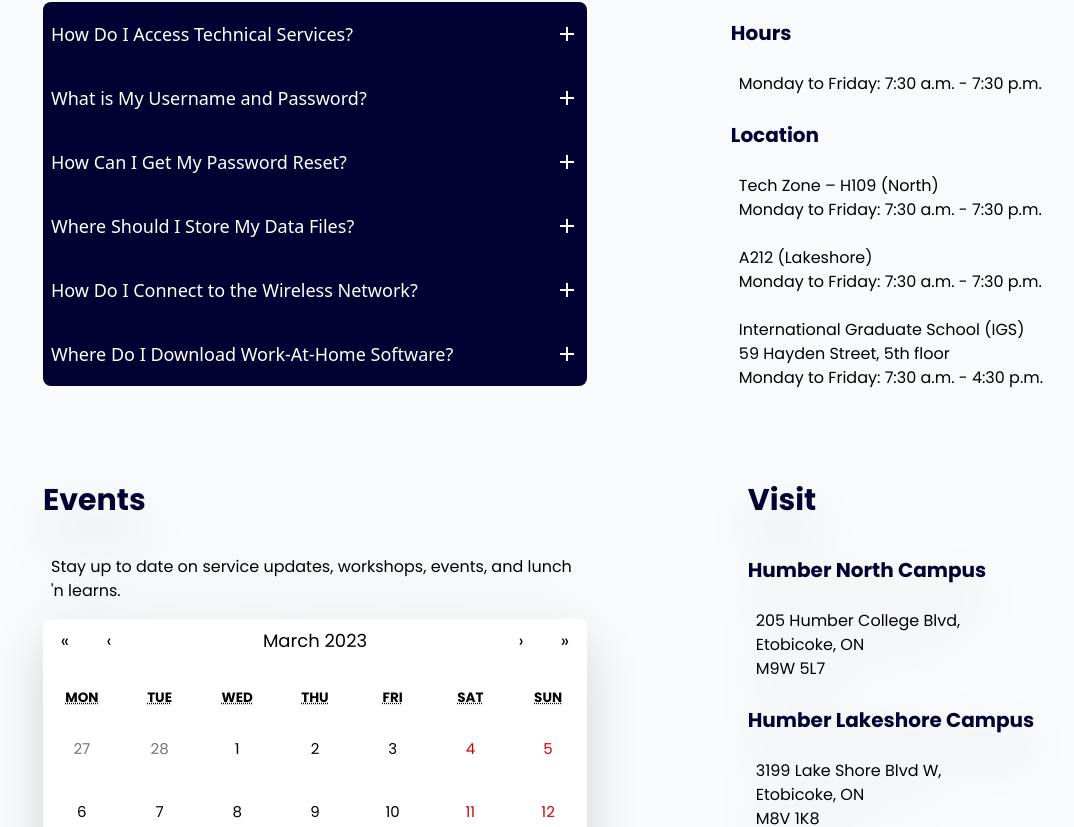
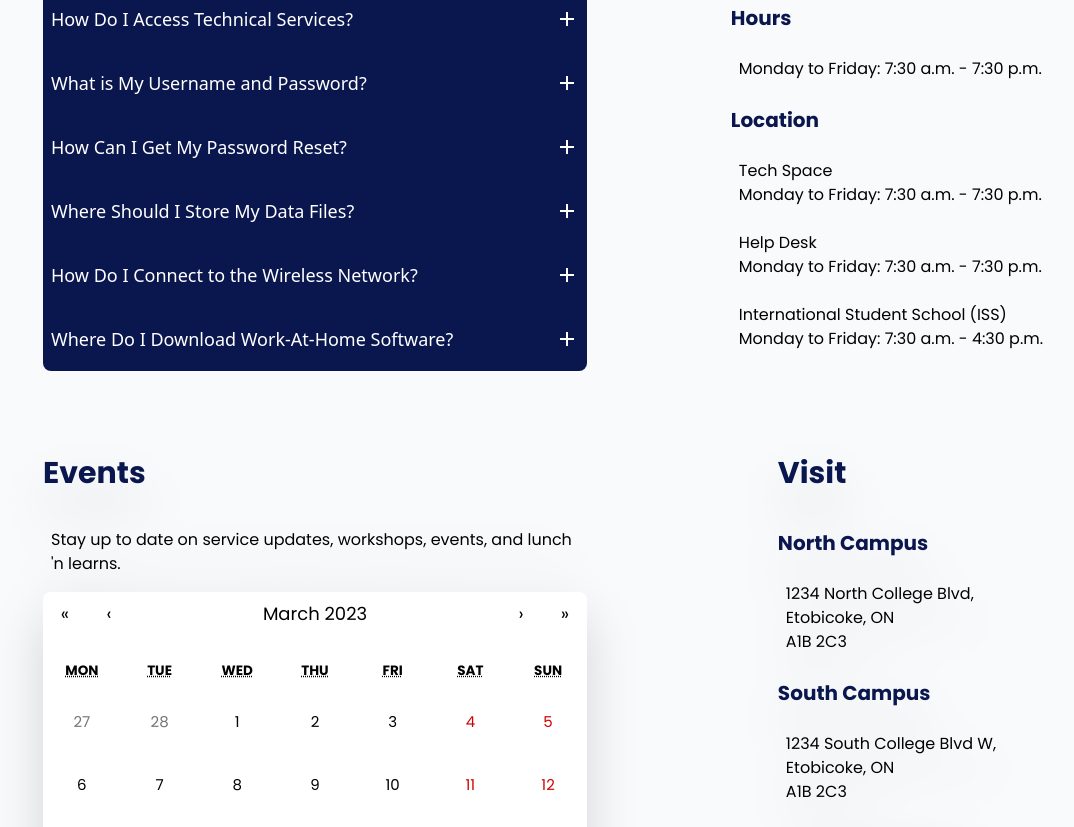
Before and after one commit to GeorgeCiesinski/college-website, a React (Vite) app: page / in a window 1280 px wide. Shown: the part 1571-2398 px from the top of the page, without its empty margins (37-1111 px from the left). Built offline with nearby package versions, Linux system fonts and the light colour scheme.

Commit message:
Removed Copyright Branding

```diff
--- a/src/components/calendar.jsx
+++ b/src/components/calendar.jsx
@@ -24,10 +24,10 @@
       <div className='flex justify-center w-full sm:w-1/2 p-4'>
         <div>
           <h1 className={`${styles.heading1}`}>Visit</h1>
-          <h2 className={`${styles.heading2}`}>Humber North Campus</h2>
+          <h2 className={`${styles.heading2}`}>North Campus</h2>
           <p className='p-2 whitespace-pre-line font-poppins'>{visitInfo.north}</p>
-          <h2 className={`${styles.heading2}`}>Humber Lakeshore Campus</h2>
-          <p className='p-2 whitespace-pre-line font-poppins'>{visitInfo.lake}</p>
+          <h2 className={`${styles.heading2}`}>South Campus</h2>
+          <p className='p-2 whitespace-pre-line font-poppins'>{visitInfo.south}</p>
           <div className={`${styles.flexCenter} my-6`}>
             <button className='flex flex-col justify-center items-center p-4 bg-primary2 font-bold rounded-lg drop-shadow-xl hover:scale-110 w-[150px] h-[75px]'>
               <Icon
--- a/src/components/footer.jsx
+++ b/src/components/footer.jsx
@@ -45,7 +45,7 @@
       </div>
 
       <div className='flex justify-center py-2'>
-        <p>&copy; 2023 Humber College</p>
+        <p>&copy; 2023 College</p>
       </div>
 
     </div>
--- a/src/components/navbar.jsx
+++ b/src/components/navbar.jsx
@@ -13,8 +13,8 @@
     return (
         <nav className='w-full flex flex-wrap py-2 justify-between items-center navbar'>
 
-            <div className='flex justify-between space-x-2 items-center w-[140px] text-[25px] mr-4'>
-                <img src={logo} alt='Humber' className='w-[60px] my-4' />
+            <div className='flex justify-between space-x-2 items-center text-[25px] mr-4'>
+                <img src={logo} alt='Humber' className='w-[40px] my-4' />
                 <h1>College</h1>
             </div>
 
--- a/src/data/constants.js
+++ b/src/data/constants.js
@@ -56,7 +56,7 @@
     },
     {
         id: "technology",
-        title: "We deliver integrated technology solutions to improve collaboration and communication across the Humber community",
+        title: "We deliver integrated technology solutions to improve collaboration and communication across the college community",
         image: technology,
     },
     {
@@ -168,45 +168,44 @@
     {
         id: "question-1",
         title: "How Do I Access Technical Services?",
-        answer: `A friendly Client Support Analyst is waiting to help you with almost any technical assistance you need.   You can get connected with the I.T. Support Centre at 416.675.6622 X8888 or via a web chat by visiting humber.ca/techtalk.
+        answer: `A friendly Client Support Analyst is waiting to help you with almost any technical assistance you need. You can get connected with the I.T. Support Desk at 123.456.7890 X8888 or via a web chat by visiting college.ca/techhelp.
 
         Our drop-in support locations are:
 
-        Tech Zone – H109 (North)
+        Tech Space (North)
         Monday to Friday: 7:30 a.m. - 7:30 p.m.
 
-        A212 (Lakeshore)
+        Help Desk (Lakeshore)
         Monday to Friday: 7:30 a.m. - 7:30 p.m.
 
-        International Graduate School (IGS)
-        59 Hayden Street, 5th floor
+        International Student School
         Monday to Friday: 7:30 a.m. - 4:30 p.m.`
     },
     {
         id: "question-2",
         title: "What is My Username and Password?",
-        answer: `Your username was created as soon as you accepted your admission or employment at Humber College .  Generally speaking, it is in the format 'n' followed by 8 digits (n12345678), but could be 4 letters/4 numbers (abcd1234), or simply your last name and part of your first name (smithj).  If you have forgotten your username, please contact the I.T. Support Centre at 416.675.6622 X8888, supportcentre@humber.ca, or humber.ca/techtalk.
+        answer: `Your username was created as soon as you accepted your admission or employment at College .  Generally speaking, it is in the format '#' followed by 8 digits (#12345678), but could be 4 letters/4 numbers (abcd1234), or simply your last name and part of your first name (smithj).  If you have forgotten your username, please contact the I.T. Support Desk, supportdesk@college.ca, or college.ca/techhelp.
 
-        Your password was generated at the same time, and is made up of uppercase, lowercase, numbers, and special characters .  It was emailed to you at the email address Humber College has on record.  If you have forgotten your password, navigate to myAccount.humber.ca, simply visit the website and click on 'Forgot Password'.  If you have not subscribed, please contact the I.T. Support Centre at 416.675.6622 X8888, supportcentre@humber.ca, or humber.ca/techtalk.`
+        Your password was generated at the same time, and is made up of uppercase, lowercase, numbers, and special characters.  It was emailed to you at the email address College has on record.  If you have forgotten your password, navigate to myAccount.college.ca, simply visit the website and click on 'Forgot Password'.  If you have not subscribed, please contact the I.T. Support Desk at 123.456.7890 X8888, supportcentre@college.ca, or college.ca/techhelp.`
     },
     {
         id: "question-3",
         title: "How Can I Get My Password Reset?",
-        answer: `Your password was generated as soon as you accepted your admission or employment, has uppercase, lowercase, numbers, and special characters, and was emailed to you at the email address Humber College has on record.   If you have forgotten your password, and have subscribed at myAccount.humber.ca, simply visit the website and click on 'Forgot Password'.  If you have not subscribed, please contact the I.T. Support Centre at 416.675.6622 X8888, supportcentre@humber.ca, or humber.ca/techtalk.`
+        answer: `Your password was generated as soon as you accepted your admission or employment, has uppercase, lowercase, numbers, and special characters, and was emailed to you at the email address College has on record.   If you have forgotten your password, and have subscribed at myAccount.college.ca, simply visit the website and click on 'Forgot Password'.  If you have not subscribed, please contact the I.T. Support Desk at 123.456.7890 X8888, supportdesk@college.ca, or college.ca/techhelp.`
     },
     {
         id: "question-4",
         title: "Where Should I Store My Data Files?",
-        answer: `Students and Staff both have access to 1 TB of OneDrive space on which to store their data files.  Files are secure and can be accessed anywhere, anytime, anyhow by visiting humber.ca/microsoft365 and logging in with your Humber credentials (the same username and password students use for access to myHumber, Blackboard, or for staff, your Humber email account).  Click on the OneDrive icon to access your storage.`
+        answer: `Students and Staff both have access to 1 TB of OneDrive space on which to store their data files.  Files are secure and can be accessed anywhere, anytime, anyhow by visiting college.ca/microsoft365 and logging in with your College credentials (the same username and password students use for access to myCollege, Blackboard, or for staff, your College email account).  Click on the OneDrive icon to access your storage.`
     },
     {
         id: "question-5",
         title: "How Do I Connect to the Wireless Network?",
-        answer: `myWi-Fi@Humber is a secure, high-speed, wireless Internet solution available across all Humber campuses (but not Guelph-Humber) for use by Humber and Guelph-Humber students, employees, suppliers, and guests.
+        answer: `myWi-Fi@College is a secure, high-speed, wireless Internet solution available across all College campuses for use by College students, employees, suppliers, and guests.
 
-        If you know your username and password, choose myWifi@Humber as your network connection, enter your credentials, and connect.
+        If you know your username and password, choose myWifi@College as your network connection, enter your credentials, and connect.
 
-        For step-by-step instructions for various devices, please download the myWi-Fi@Humber Quick Reference Guide.`
+        For step-by-step instructions for various devices, please download the myWi-Fi@College Quick Reference Guide.`
     },
     {
         id: "question-6",
@@ -217,27 +216,26 @@
 
         Employees:
 
-        Select software from Microsoft is available for employees to download for use on a personal computing device at a small cost. An active Humber College email account is required. Titles include Windows (Upgrade), Office Professional, and Office for Mac. Look for the “Work-at-home” link on our Web site. Limit of one copy of each title per employee.`
+        Select software from Microsoft is available for employees to download for use on a personal computing device at a small cost. An active College email account is required. Titles include Windows (Upgrade), Office Professional, and Office for Mac. Look for the “Work-at-home” link on our Web site. Limit of one copy of each title per employee.`
     },
 ]
 
 export const visitInfo = {
     hours: "Monday to Friday: 7:30 a.m. - 7:30 p.m.",
-    location: `Tech Zone – H109 (North)
+    location: `Tech Space
     Monday to Friday: 7:30 a.m. - 7:30 p.m.
 
-    A212 (Lakeshore)
+    Help Desk
     Monday to Friday: 7:30 a.m. - 7:30 p.m.
 
-    International Graduate School (IGS)
-    59 Hayden Street, 5th floor
+    International Student School (ISS)
     Monday to Friday: 7:30 a.m. - 4:30 p.m.`,
-    north: `205 Humber College Blvd,
+    north: `1234 North College Blvd,
     Etobicoke, ON
-    M9W 5L7`,
-    lake: `3199 Lake Shore Blvd W,
+    A1B 2C3`,
+    south: `1234 South College Blvd W,
     Etobicoke, ON
-    M8V 1K8`
+    A1B 2C3`
 }
 
 export const bytesImages = [
@@ -364,16 +362,16 @@
         links: [
             {
                 id: "phone",
-                title: "+1 (416) 675-3111"
+                title: "+1 (123) 456-7890"
             },
             {
                 id: "email-address",
-                title: "enquiry@humber.ca"
+                title: "enquiry@college.ca"
             },
             {
                 id: "careers",
-                title: "Careers at Humber"
+                title: "Careers at College"
             }
         ]
     },
-];
+]
--- a/tailwind.config.cjs
+++ b/tailwind.config.cjs
@@ -7,8 +7,8 @@
   theme: {
     extend: {
       colors: {
-        primary1: "#000033",
-        primary2: "#cc9900",
+        primary1: "#0A174E",
+        primary2: "#F5D042",
         secondary1: "#009be0",
       },
       fontFamily: {
```
